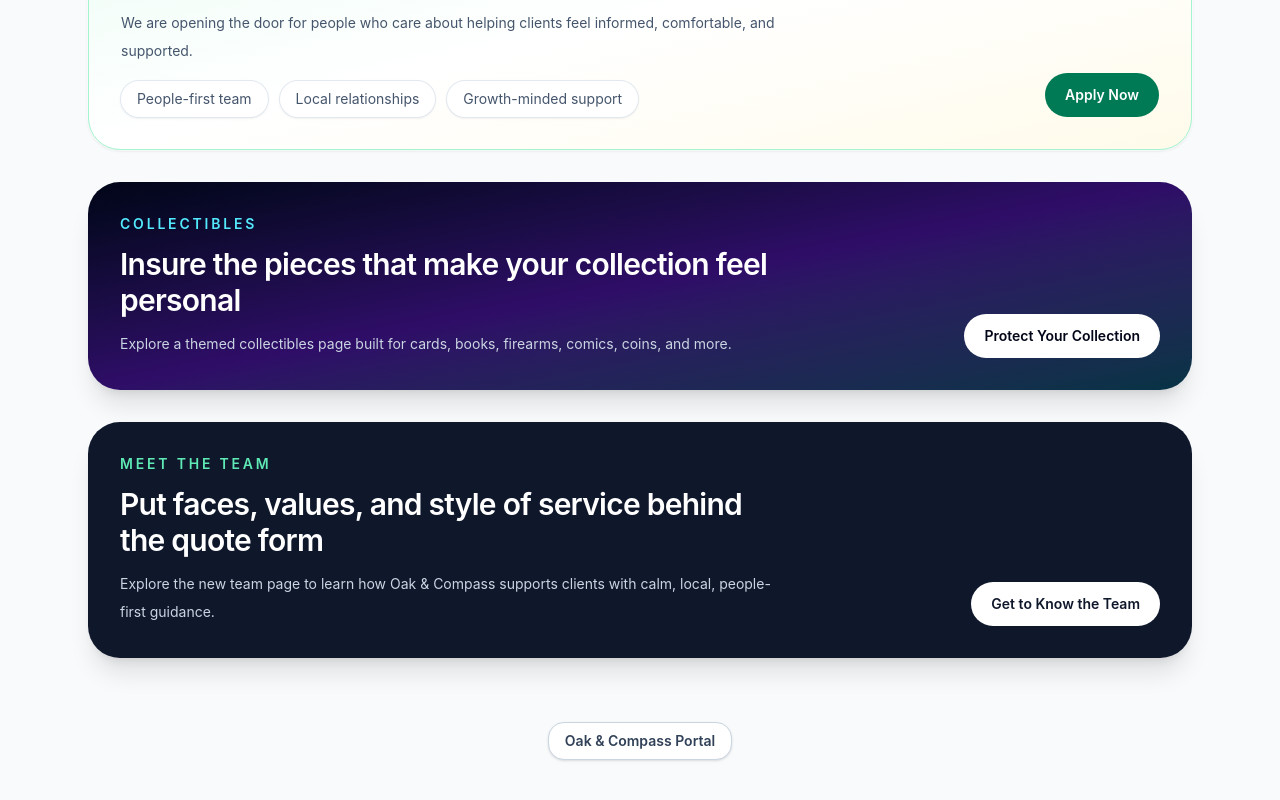
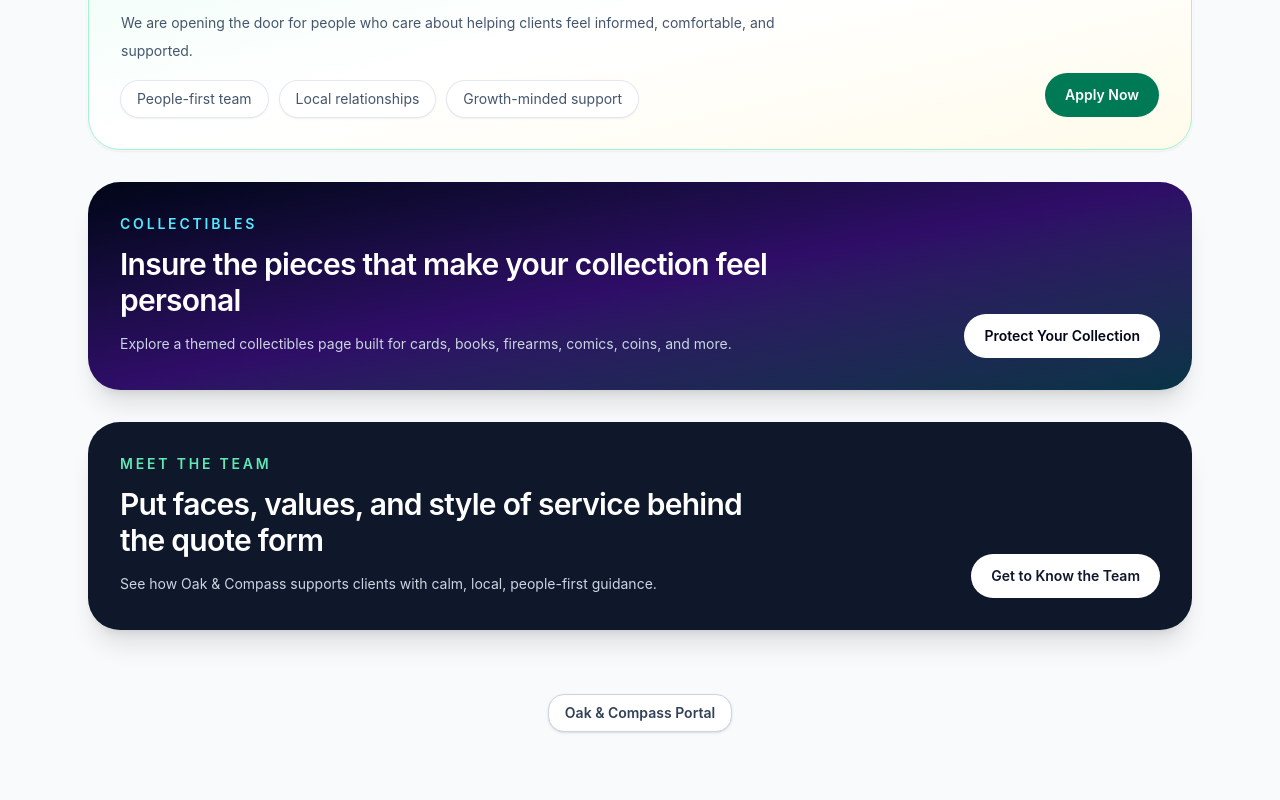
Before and after one commit to kamden-svg/oak-compass-site, a React (Vite) app: page / in a window 1280 px wide. Shown: the part 1556-2356 px from the top of the page. Built offline with nearby package versions, Linux system fonts and the light colour scheme.

Commit message:
Refine team banner copy

```diff
--- a/src/App.jsx
+++ b/src/App.jsx
@@ -315,7 +315,7 @@
     collectiblesCta: "Protect Your Collection",
     teamBannerTitle: "Put faces, values, and style of service behind the quote form",
     teamBannerBody:
-      "Explore the new team page to learn how Oak & Compass supports clients with calm, local, people-first guidance.",
+      "See how Oak & Compass supports clients with calm, local, people-first guidance.",
     collectiblesBannerTitle: "Insure the pieces that make your collection feel personal",
     collectiblesBannerBody:
       "Explore a themed collectibles page built for cards, books, firearms, comics, coins, and more.",
```
